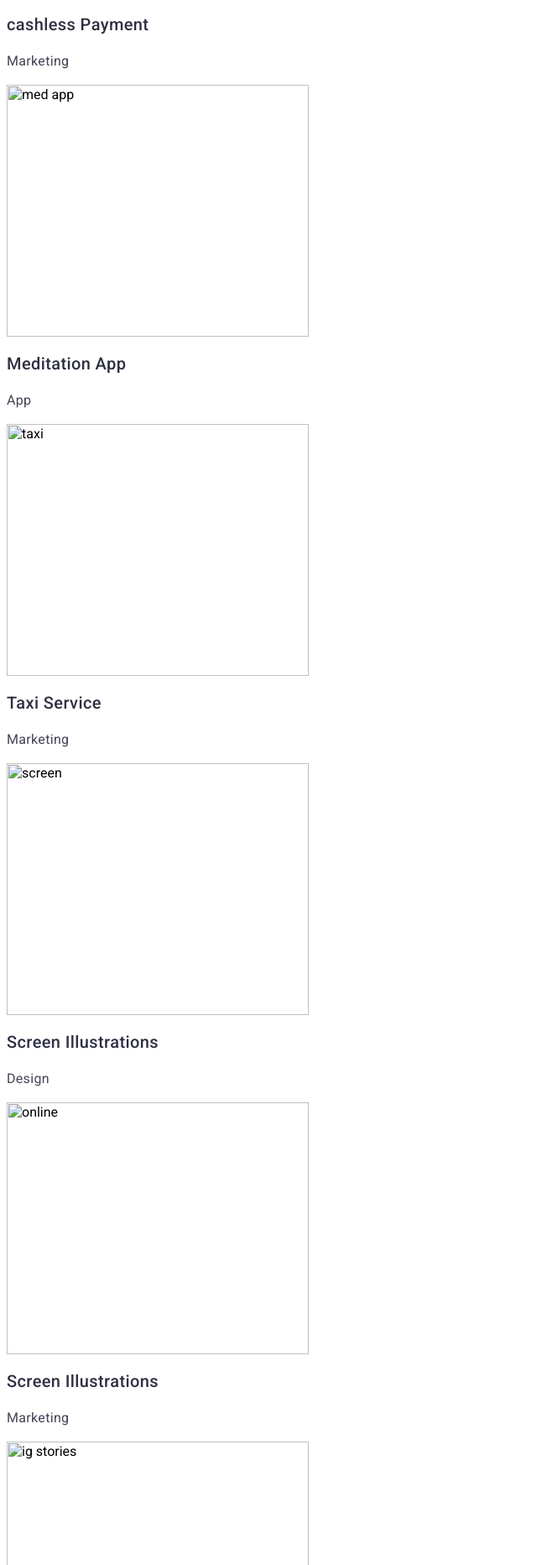
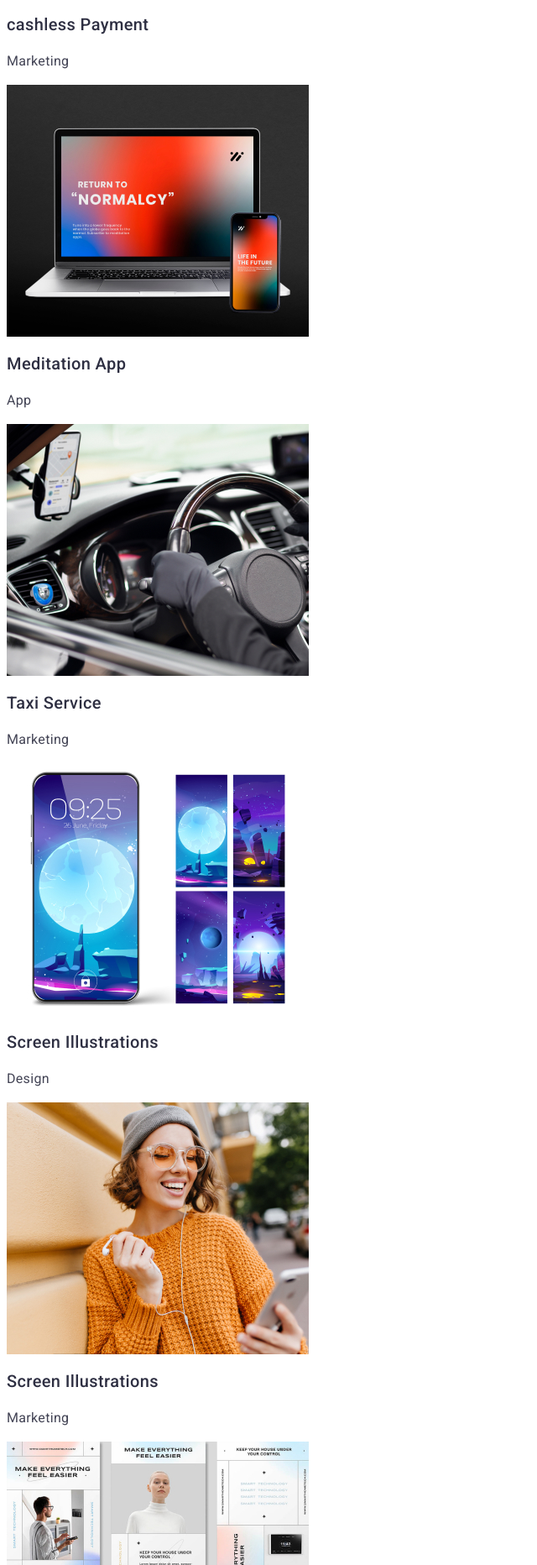
Before and after one commit to KCOntengco/goit-markup-hw-02a, a plain HTML site: page portfolio.html in a window 1280 px wide. Shown: the part 936-2800 px from the top of the page at 84% size, without its empty margins (0-640 px from the left). Drawn offline with Linux system fonts and the light colour scheme.

Commit message:
update image directory

```diff
--- a/portfolio.html
+++ b/portfolio.html
@@ -45,51 +45,51 @@
 
         <section class="portfolio-images">
             <div class="row1-images">
-                <img src="../goit-markup-hw-02-final/images/portfolio-main-sec1/proj-card-1-optimized.jpg" alt="banking app" width="360"
+                <img src="../goit-markup-hw-02a/images/portfolio-main-sec1/proj-card-1-optimized.jpg" alt="banking app" width="360"
                     height="300">
                 <h3>Banking App Interface Concept</h3>
                 <p>App</p>
 
-                <img src="../goit-markup-hw-02-final/images/portfolio-main-sec1/proj-card-2-optimized.jpg" alt="cashless pay"
+                <img src="../goit-markup-hw-02a/images/portfolio-main-sec1/proj-card-2-optimized.jpg" alt="cashless pay"
                     width="360" height="300">
                 <h3>cashless Payment</h3>
                 <p>Marketing</p>
 
-                <img src="../goit-markup-hw-02-final/images/portfolio-main-sec1/proj-card-3-optimized.jpg" alt="med app" width="360"
+                <img src="../goit-markup-hw-02a/images/portfolio-main-sec1/proj-card-3-optimized.jpg" alt="med app" width="360"
                     height="300">
                 <h3>Meditation App</h3>
                 <p>App</p>
             </div>
 
             <div class="row2-images">
-                <img src="../goit-markup-hw-02-final/images/portfolio-main-sec2/proj-card-4-optimized.jpg" alt="taxi" width="360"
+                <img src="../goit-markup-hw-02a/images/portfolio-main-sec2/proj-card-4-optimized.jpg" alt="taxi" width="360"
                     height="300">
                 <h3>Taxi Service</h3>
                 <p>Marketing</p>
 
-                <img src="../goit-markup-hw-02-final/images/portfolio-main-sec2/proj-card-5-optimized.jpg" alt="screen" width="360"
+                <img src="../goit-markup-hw-02a/images/portfolio-main-sec2/proj-card-5-optimized.jpg" alt="screen" width="360"
                     height="300">
                 <h3>Screen Illustrations</h3>
                 <p>Design</p>
 
-                <img src="../goit-markup-hw-02-final/images/portfolio-main-sec2/proj-card-6-optimized.jpg" alt="online" width="360"
+                <img src="../goit-markup-hw-02a/images/portfolio-main-sec2/proj-card-6-optimized.jpg" alt="online" width="360"
                     height="300">
                 <h3>Screen Illustrations</h3>
                 <p>Marketing</p>
             </div>
 
             <div class="row3-images">
-                <img src="../goit-markup-hw-02-final/images/portfolio-main-sec3/proj-card-7-optimized.jpg" alt="ig stories" width="360"
+                <img src="../goit-markup-hw-02a/images/portfolio-main-sec3/proj-card-7-optimized.jpg" alt="ig stories" width="360"
                     height="300">
                 <h3>Instagram Stories Concept</h3>
                 <p>Design</p>
 
-                <img src="../goit-markup-hw-02-final/images/portfolio-main-sec2/proj-card-5-optimized.jpg" alt="organic food"
+                <img src="../goit-markup-hw-02a/images/portfolio-main-sec2/proj-card-5-optimized.jpg" alt="organic food"
                     width="360" height="300">
                 <h3>Organic Food</h3>
                 <p>Website</p>
 
-                <img src="../goit-markup-hw-02-final/images/portfolio-main-sec2/proj-card-6-optimized.jpg" alt="fresh coffee"
+                <img src="../goit-markup-hw-02a/images/portfolio-main-sec2/proj-card-6-optimized.jpg" alt="fresh coffee"
                     width="360" height="300">
                 <h3>Fresh coffee</h3>
                 <p>Website</p>
```
Also changed, not shown: images/portfolio-main-sec1/proj-card-1-optimized.jpg (added), images/portfolio-main-sec1/proj-card-2-optimized.jpg (added), images/portfolio-main-sec1/proj-card-3-optimized.jpg (added), images/portfolio-main-sec2/proj-card-4-optimized.jpg (added), images/portfolio-main-sec2/proj-card-5-optimized.jpg (added), images/portfolio-main-sec2/proj-card-6-optimized.jpg (added), images/portfolio-main-sec3/proj-card-7-optimized.jpg (added), images/portfolio-main-sec3/proj-card-8-optimized.jpg (added), images/portfolio-main-sec3/proj-card-9-optimized.jpg (added).
